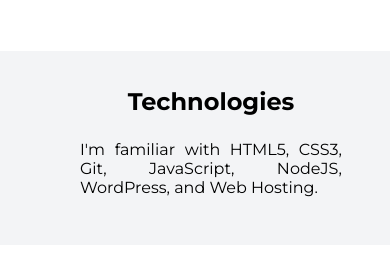
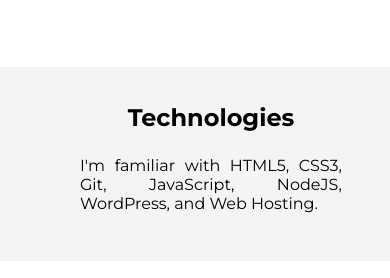
Before and after one commit to MinakshiMittal/minakshimittal-portfolio, a plain HTML site: page index.html in a window 390 px wide. Shown: the part 531-809 px from the top of the page. Drawn offline with Linux system fonts and the light colour scheme.

```diff
--- a/styles.css
+++ b/styles.css
@@ -202,4 +202,8 @@
         display: inline;
         padding: 0 0.2rem;
     }
+
+    .section {
+        margin: 1rem auto;
+    }
 }
```
